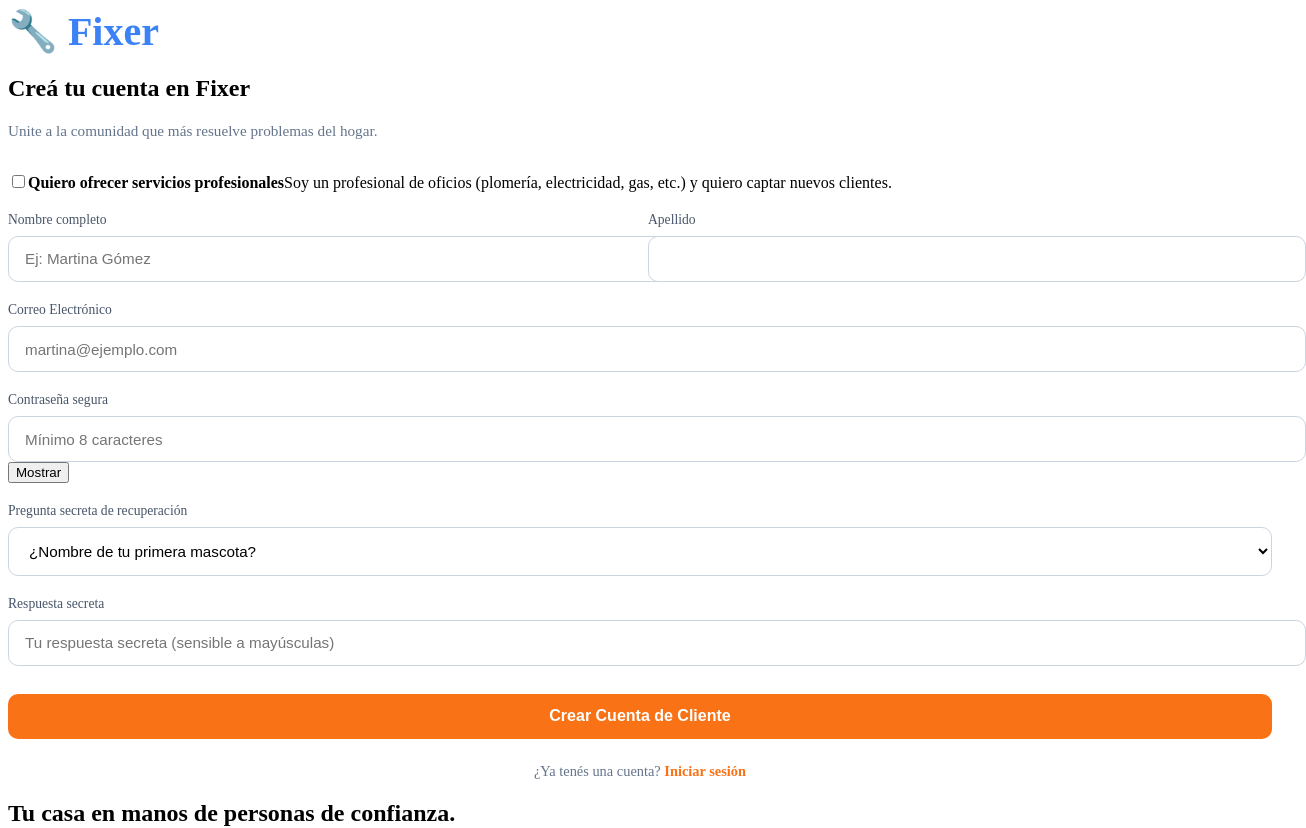
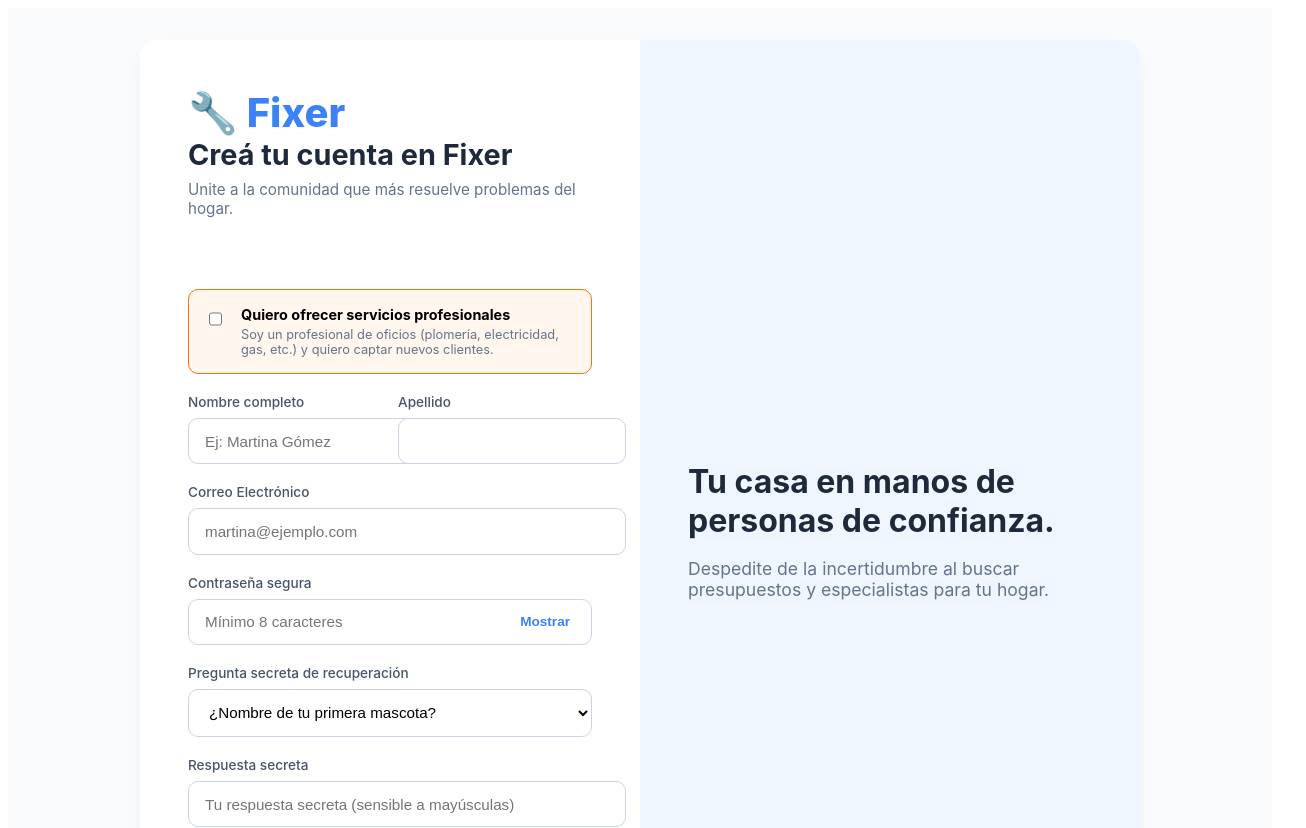
Before and after one commit to cppDevCode/fixerServicios, a React (Vite) app in the folder frontend/: page /registro in a window 1280 px wide. Shown: the top 828 px of the page, 1306 px wide, since content can reach past the window. Built offline with nearby package versions, Linux system fonts and the light colour scheme.

Commit message:
feat: actualizo diseño de registro

```diff
--- a/frontend/pages/Auth.css
+++ b/frontend/pages/Auth.css
@@ -190,3 +190,119 @@
   font-size: 0.9rem;
   text-align: center;
 }
+/* Diseño de registro */
+.auth-container-registro {
+  min-height: 100vh;
+  background-color: #F8FAFC;
+  display: flex;
+  justify-content: center;
+  align-items: center;
+  padding: 2rem;
+  font-family: 'Inter', system-ui, sans-serif;
+}
+
+.registro-wrapper {
+  display: flex;
+  background-color: #FFFFFF;
+  border-radius: 16px;
+  box-shadow: 0 10px 25px -5px rgba(0, 0, 0, 0.05);
+  overflow: hidden;
+  max-width: 1000px;
+  width: 100%;
+}
+
+.registro-formulario {
+  flex: 1;
+  padding: 3rem;
+  display: flex;
+  flex-direction: column;
+  gap: 1.5rem;
+}
+
+.registro-titulo {
+  color: #1E293B;
+  font-size: 1.8rem;
+  font-weight: 700;
+  margin: 0;
+}
+
+.checkbox-prestador {
+  display: flex;
+  gap: 1rem;
+  padding: 1rem;
+  border: 1px solid #F97316;
+  border-radius: 10px;
+  background-color: #FFF7ED;
+  align-items: flex-start;
+}
+
+.checkbox-prestador input {
+  margin-top: 0.25rem;
+  accent-color: #F97316;
+  width: 18px;
+  height: 18px;
+}
+
+.checkbox-prestador label {
+  display: flex;
+  flex-direction: column;
+  gap: 0.25rem;
+  font-size: 0.9rem;
+  cursor: pointer;
+}
+
+.checkbox-prestador label span {
+  color: #64748B;
+  font-size: 0.8rem;
+}
+
+.password-input-wrapper {
+  position: relative;
+  display: flex;
+  align-items: center;
+}
+
+.password-toggle {
+  position: absolute;
+  right: 1rem;
+  background: none;
+  border: none;
+  color: #3B82F6;
+  font-weight: 600;
+  cursor: pointer;
+  font-size: 0.85rem;
+}
+
+.registro-imagen {
+  flex: 1;
+  background-color: #EFF6FF;
+  padding: 3rem;
+  display: flex;
+  align-items: center;
+  justify-content: center;
+}
+
+.registro-imagen-contenido h2 {
+  color: #1E293B;
+  font-size: 2rem;
+  font-weight: 700;
+  margin-bottom: 1rem;
+}
+
+.registro-imagen-contenido p {
+  color: #64748B;
+  font-size: 1.1rem;
+}
+
+/* Responsive */
+@media (max-width: 768px) {
+  .registro-wrapper {
+    flex-direction: column;
+  }
+  .registro-imagen {
+    display: none;
+  }
+  .registro-formulario {
+    padding: 2rem;
+  }
+}
```
